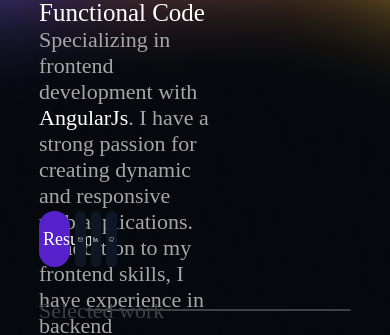
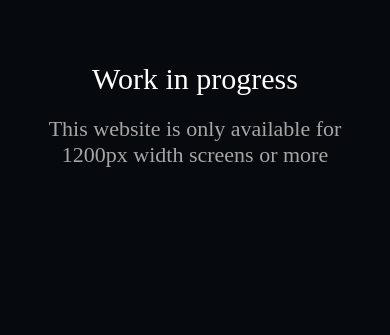
Before and after one commit to m0liveira/Portfolio, an Angular app in the folder Portfolio/: page / in a window 390 px wide. Shown: the part 307-642 px from the top of the page. Built offline with nearby package versions, Linux system fonts and the light colour scheme; a web font is replaced by a local one.

Commit message:
style: 💄 Responsive
Made the website responsive for pc and made a message for other devices

```diff
--- a/Portfolio/src/app/components/home/home.component.html
+++ b/Portfolio/src/app/components/home/home.component.html
@@ -14,7 +14,7 @@
   </div>
 
   <div class="contacts">
-    <a href="/assets/CV_Mateus.pdf" download="CV_Mateus.pdf" target="_blank" rel="noopener noreferrer">Resume
+    <a href="/assets/CV.pdf" download="CV.pdf" target="_blank" rel="noopener noreferrer">Resume
       <svg width="30" height="30" viewBox="0 0 30 30" fill="none" xmlns="http://www.w3.org/2000/svg">
         <path
           d="M26.25 18.75V23.75C26.25 24.413 25.9866 25.0489 25.5178 25.5178C25.0489 25.9866 24.413 26.25 23.75 26.25H6.25C5.58696 26.25 4.95107 25.9866 4.48223 25.5178C4.01339 25.0489 3.75 24.413 3.75 23.75V18.75"
@@ -98,3 +98,8 @@
 
   <app-footer></app-footer>
 </section>
+
+<div class="media">
+  <p>Work in progress</p>
+  <p>This website is only available for 1200px width screens or more</p>
+</div>
--- a/Portfolio/src/app/components/home/home.component.scss
+++ b/Portfolio/src/app/components/home/home.component.scss
@@ -282,3 +282,132 @@ section {
   min-height: 100vh;
   padding-top: 5%;
 }
+
+@media only screen and (max-width: 1600px) {
+  section {
+    .about {
+      width: 90%;
+
+      p {
+        width: 100%;
+
+        +p {
+          width: 100%;
+
+
+          span {
+            width: 100%;
+          }
+        }
+      }
+    }
+
+    .contacts {
+      width: 40%;
+      height: 8%;
+
+      a {
+        width: 14%;
+      }
+    }
+
+    .project {
+      .title {
+        img {
+          height: 75%;
+        }
+
+        h1 {
+          width: 75%;
+        }
+
+        a {
+          width: 15%;
+        }
+      }
+    }
+  }
+}
+
+.media {
+  display: none;
+}
+
+@media only screen and (max-width: 1200px) {
+  * {
+    display: none !important;
+  }
+
+  .media {
+    display: flex !important;
+    align-items: center;
+    justify-content: center;
+    flex-direction: column;
+    width: 100%;
+    height: 100vh;
+    background-color: var(--bg-400);
+
+    p {
+      display: initial !important;
+      color: var(--text-100);
+      font-weight: 500;
+      font-size: var(--fs-600);
+      width: 80%;
+      height: auto;
+      text-align: center;
+
+      +p {
+        color: var(--text-400);
+        font-weight: 400;
+        font-size: var(--fs-450);
+        margin-top: 5%;
+      }
+    }
+  }
+}
+
+@media only screen and (max-width: 1600px) {
+  section {
+    .about {
+      width: 90%;
+
+      p {
+        width: 100%;
+
+        +p {
+          width: 100%;
+
+
+          span {
+            width: 100%;
+          }
+        }
+      }
+    }
+
+    .contacts {
+      width: 40%;
+      height: 8%;
+
+      a {
+        width: 14%;
+      }
+    }
+
+    .project {
+      .title {
+        img {
+          height: 75%;
+        }
+
+        h1 {
+          width: 75%;
+        }
+
+        a {
+          width: 15%;
+        }
+      }
+    }
+  }
+}
--- a/Portfolio/src/app/components/project/project.component.html
+++ b/Portfolio/src/app/components/project/project.component.html
@@ -77,3 +77,8 @@
 
   <app-footer></app-footer>
 </section>
+
+<div class="media">
+  <p>Work in progress</p>
+  <p>This website is only available for 1200px width screens or more</p>
+</div>
--- a/Portfolio/src/app/components/project/project.component.scss
+++ b/Portfolio/src/app/components/project/project.component.scss
@@ -285,3 +285,40 @@ section {
 .isPlaying {
   opacity: 0 !important;
 }
+
+.media {
+  display: none;
+}
+
+@media only screen and (max-width: 1200px) {
+  * {
+    display: none !important;
+  }
+
+  .media {
+    display: flex !important;
+    align-items: center;
+    justify-content: center;
+    flex-direction: column;
+    width: 100%;
+    height: 100vh;
+    background-color: var(--bg-400);
+
+    p {
+      display: initial !important;
+      color: var(--text-100);
+      font-weight: 500;
+      font-size: var(--fs-600);
+      width: 80%;
+      height: auto;
+      text-align: center;
+
+      +p {
+        color: var(--text-400);
+        font-weight: 400;
+        font-size: var(--fs-450);
+        margin-top: 5%;
+      }
+    }
+  }
+}
--- a/Portfolio/src/app/components/shared/footer/footer.component.scss
+++ b/Portfolio/src/app/components/shared/footer/footer.component.scss
@@ -36,3 +36,9 @@
     width: 38%;
   }
 }
+
+@media only screen and (max-width: 1600px) {
+  .footer {
+    width: 35vw;
+  }
+}
```
Also changed, not shown: 2 other files (tests, documents, lock files or other folders).
